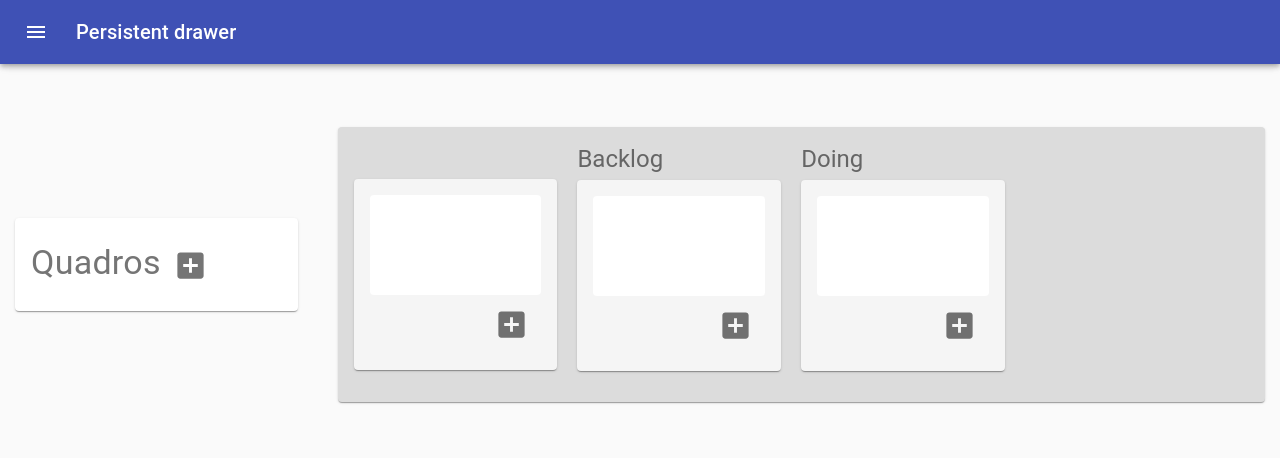
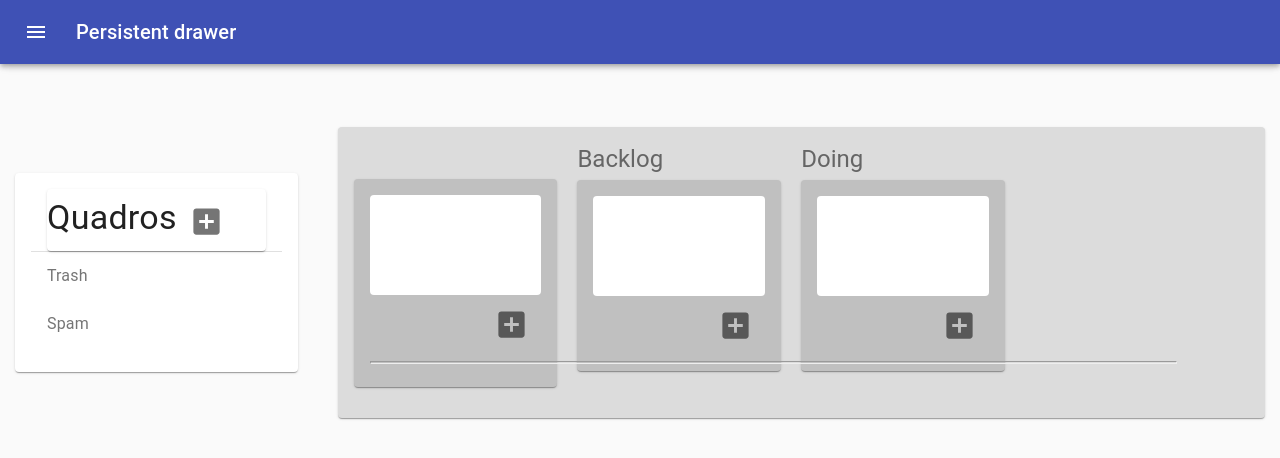
Before and after one commit to evertonscariott/tcc-front, a React (Create React App) app: page / in a window 1280 px wide. Shown: the top 458 px of the page. Built offline with nearby package versions, Linux system fonts and the light colour scheme.

Commit message:
Alter styles

```diff
--- a/src/pages/SprintFrames/index.tsx
+++ b/src/pages/SprintFrames/index.tsx
@@ -1,10 +1,23 @@
 import React from "react";
-import { Grid, TextField, Paper, Button, Typography, IconButton } from "@material-ui/core/";
+import {
+    Grid,
+    TextField,
+    Paper,
+    Button,
+    Typography,
+    IconButton,
+    Divider,
+    List,
+    ListItemText,
+    ListSubheader,
+} from "@material-ui/core/";
+import ListItem, { ListItemProps } from "@material-ui/core/ListItem";
 import AddBoxIcon from "@material-ui/icons/AddBox";
 import { makeStyles, createStyles, Theme } from "@material-ui/core/styles";
 
 import Menu from "../../components/Menu";
 import CardProjeto from "../../components/CardProjeto";
+import { BorderAll } from "@material-ui/icons";
 
 const useStyles = makeStyles((theme: Theme) =>
     createStyles({
@@ -19,8 +32,13 @@ const useStyles = makeStyles((theme: Theme) =>
     })
 );
 
+function ListItemLink(props: ListItemProps<"a", { button?: true }>) {
+    return <ListItem button component="a" {...props} />;
+}
+
 export default function SprintFrame() {
     const classes = useStyles();
+
     return (
         <>
             <Menu />
@@ -30,12 +48,34 @@ export default function SprintFrame() {
                         className={classes.paper}
                         style={{ alignItems: "flex-start", display: "flex", marginBottom: 15 }}
                     >
-                        <Typography variant="h4" gutterBottom style={{ marginTop: 8 }}>
-                            Quadros
-                        </Typography>
-                        <IconButton aria-label="add" style={{ alignSelf: "flex-end", flexDirection: "column" }}>
-                            <AddBoxIcon fontSize="large" />
-                        </IconButton>
+                        <List
+                            component="nav"
+                            aria-labelledby="nested-list-subheader"
+                            subheader={
+                                <ListSubheader component="div" id="nested-list-subheader">
+                                    <Paper style={{ alignItems: "flex-start", display: "flex" }}>
+                                        <Typography variant="h4" gutterBottom style={{ marginTop: 8 }}>
+                                            Quadros
+                                        </Typography>
+                                        <IconButton
+                                            aria-label="add"
+                                            style={{ alignSelf: "flex-end", flexDirection: "column" }}
+                                        >
+                                            <AddBoxIcon fontSize="large" />
+                                        </IconButton>
+                                    </Paper>
+                                </ListSubheader>
+                            }
+                            className={classes.root}
+                        >
+                            <Divider />
+                            <ListItem button>
+                                <ListItemText primary="Trash" />
+                            </ListItem>
+                            <ListItemLink href="#simple-list">
+                                <ListItemText primary="Spam" />
+                            </ListItemLink>
+                        </List>
                     </Paper>
                 </Grid>
                 <Grid item xs={9}>
@@ -66,7 +106,7 @@ export default function SprintFrame() {
                                     display: "flex",
                                     marginBottom: 15,
                                     marginRight: 20,
-                                    backgroundColor: "#F5F5F5",
+                                    backgroundColor: "#C0C0C0",
                                     alignSelf: "stretch",
                                     flexDirection: "column",
                                 }}
@@ -84,6 +124,7 @@ export default function SprintFrame() {
                                 <IconButton aria-label="add" style={{ alignSelf: "flex-end", flexDirection: "column" }}>
                                     <AddBoxIcon fontSize="large" />
                                 </IconButton>
+                                <hr style={{ height: 3, width: "470%", zIndex: 10 }} />
                             </Paper>
                         </Grid>
                         <Grid
@@ -104,7 +145,7 @@ export default function SprintFrame() {
                                     display: "flex",
                                     marginBottom: 15,
                                     marginRight: 20,
-                                    backgroundColor: "#F5F5F5",
+                                    backgroundColor: "#C0C0C0",
                                     alignSelf: "stretch",
                                     flexDirection: "column",
                                 }}
@@ -141,7 +182,7 @@ export default function SprintFrame() {
                                     display: "flex",
                                     marginBottom: 15,
                                     marginRight: 20,
-                                    backgroundColor: "#F5F5F5",
+                                    backgroundColor: "#C0C0C0",
                                     alignSelf: "stretch",
                                     flexDirection: "column",
                                 }}
```
